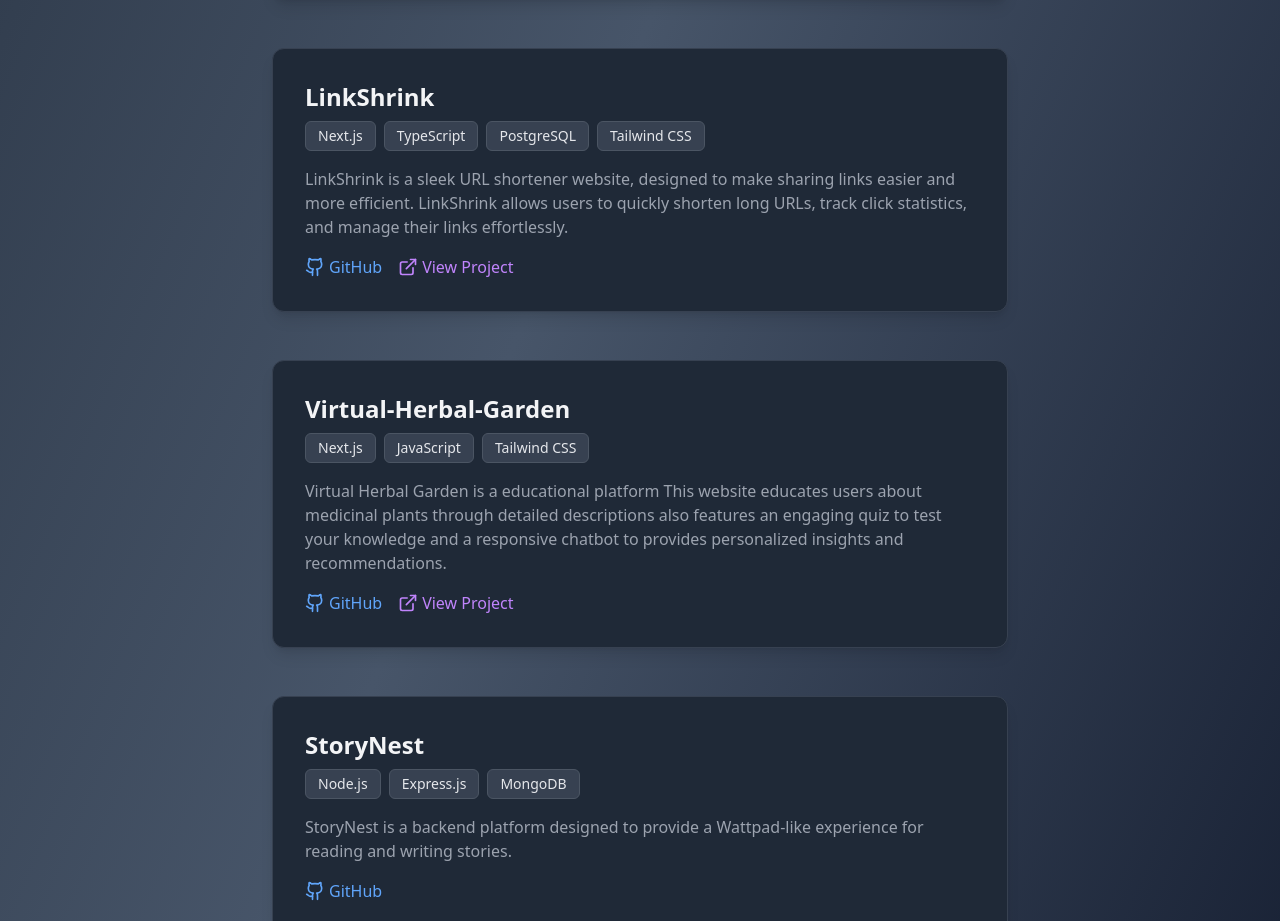
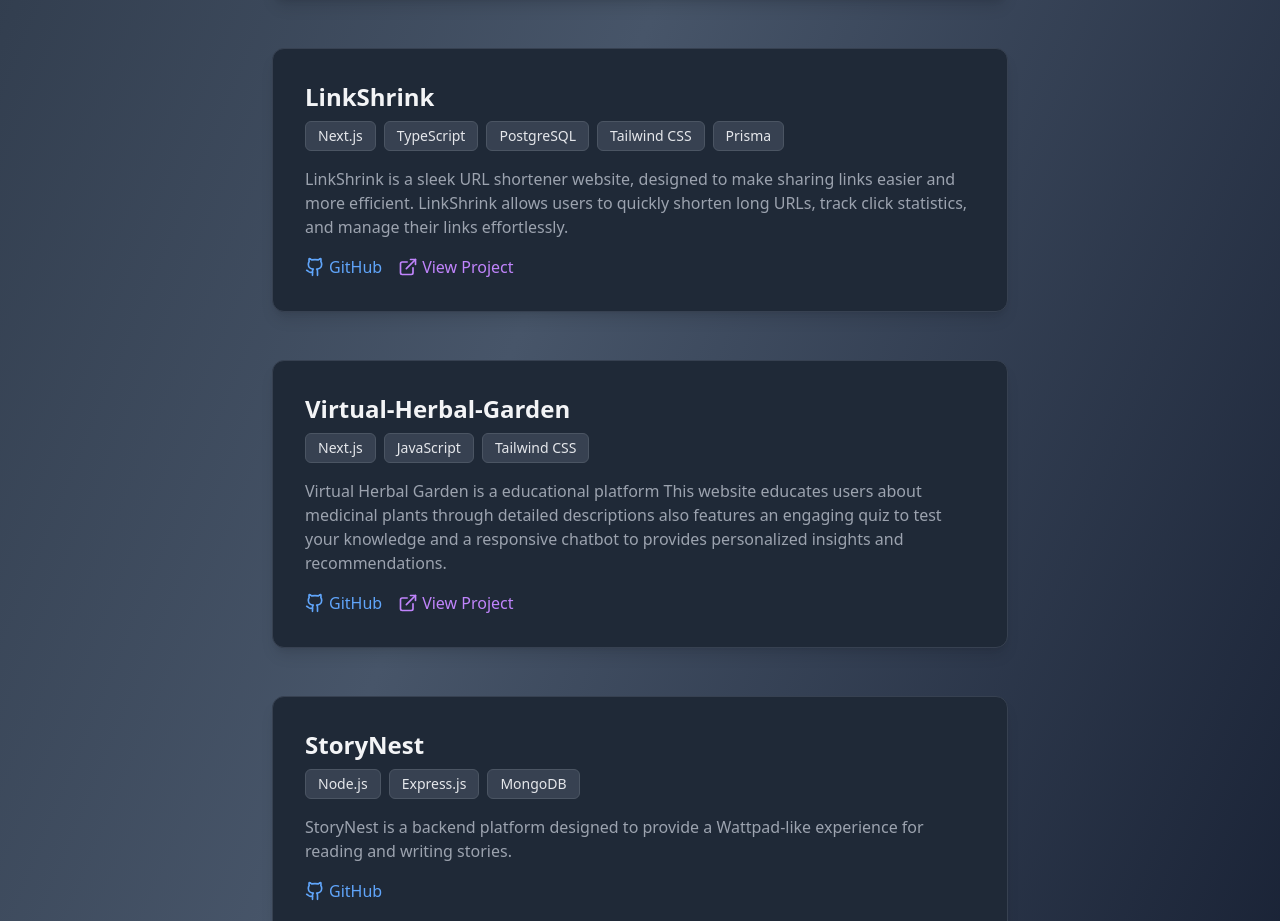
Before and after one commit to priyankasoni930/priyanka, a Next.js app: page / in a window 1280 px wide. Shown: the part 1488-2409 px from the top of the page. Built offline with nearby package versions, Linux system fonts and the light colour scheme.

Commit message:
Update page.tsx

```diff
--- a/app/page.tsx
+++ b/app/page.tsx
@@ -158,7 +158,7 @@ function ProjectsSection() {
       github: "https://github.com/priyankasoni930/LinkShrink",
       link: "https://link-shrink-snowy.vercel.app/",
       form: "fullstack",
-      techStack: ["Next.js", "TypeScript", "PostgreSQL", "Tailwind CSS"],
+      techStack: ["Next.js", "TypeScript", "PostgreSQL", "Tailwind CSS", "Prisma"],
     },
 
     {
```
